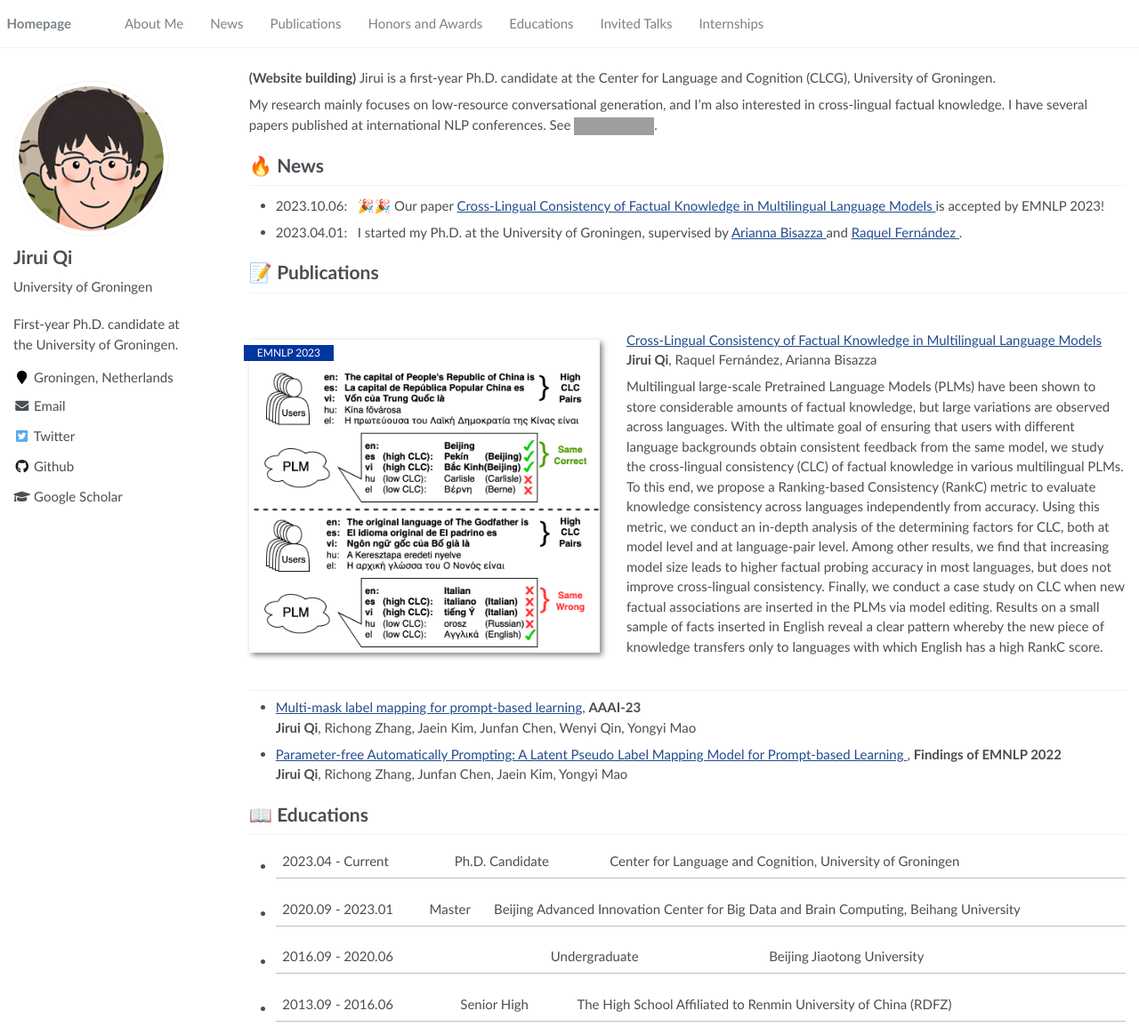
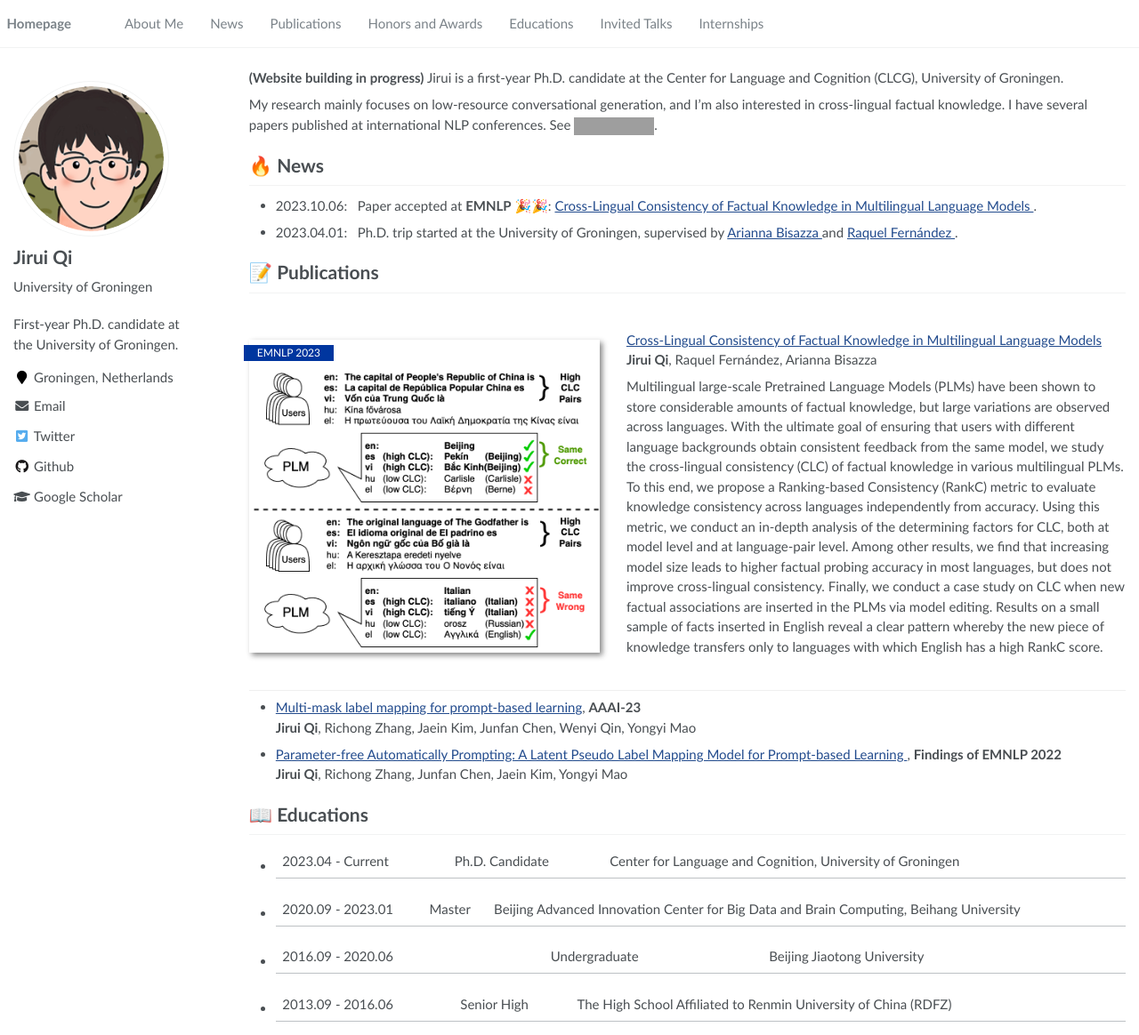
Before and after one commit to RayeRen/acad-homepage.github.io, a Jekyll site: the page built from _pages/about.md, in a window 1280 px wide and 1164 px high. Shown: the whole window at 89% size. Built offline with Jekyll 4.4.1, drawn with Linux system fonts in a browser that asks for light colours; grey boxes are pictures that could not be loaded.

Commit message:
Update about.md

```diff
--- a/_pages/about.md
+++ b/_pages/about.md
@@ -17,15 +17,15 @@ redirect_from:
 
 <span class='anchor' id='about-me'></span>
 
-<b> (Website building) </b> Jirui is a first-year Ph.D. candidate at the Center for Language and Cognition (CLCG), University of Groningen.
+<b> (Website building in progress) </b> Jirui is a first-year Ph.D. candidate at the Center for Language and Cognition (CLCG), University of Groningen.
 
 My research mainly focuses on low-resource conversational generation, and I'm also interested in cross-lingual factual knowledge.
 I have several papers published at international NLP conferences. See <a href='[https://scholar.google.com/citations?user=DhtAFkwAAAAJ](https://scholar.google.nl/citations?hl=en&user=bN9bPVUAAAAJ)'><img src="https://img.shields.io/endpoint?url={{ url | url_encode }}&logo=Google%20Scholar&labelColor=f6f6f6&color=9cf&style=flat&label=citations"></a>.
 
 
 # 🔥 News
-- 2023.10.06: &nbsp; 🎉🎉 Our paper <a href='https://arxiv.org/abs/2310.10378'> Cross-Lingual Consistency of Factual Knowledge in Multilingual Language Models </a> is accepted by EMNLP 2023!
-- 2023.04.01: &nbsp; I started my Ph.D. at the University of Groningen, supervised by <a href='https://www.cs.rug.nl/~bisazza/'> Arianna Bisazza </a>  and <a href='https://staff.fnwi.uva.nl/r.fernandezrovira/'> Raquel Fernández </a>.
+- 2023.10.06: &nbsp; Paper accepted at **EMNLP** 🎉🎉: <a href='https://arxiv.org/abs/2310.10378'> Cross-Lingual Consistency of Factual Knowledge in Multilingual Language Models </a>.
+- 2023.04.01: &nbsp; Ph.D. trip started at the University of Groningen, supervised by <a href='https://www.cs.rug.nl/~bisazza/'> Arianna Bisazza </a>  and <a href='https://staff.fnwi.uva.nl/r.fernandezrovira/'> Raquel Fernández </a>.
 
 # 📝 Publications
 
```
